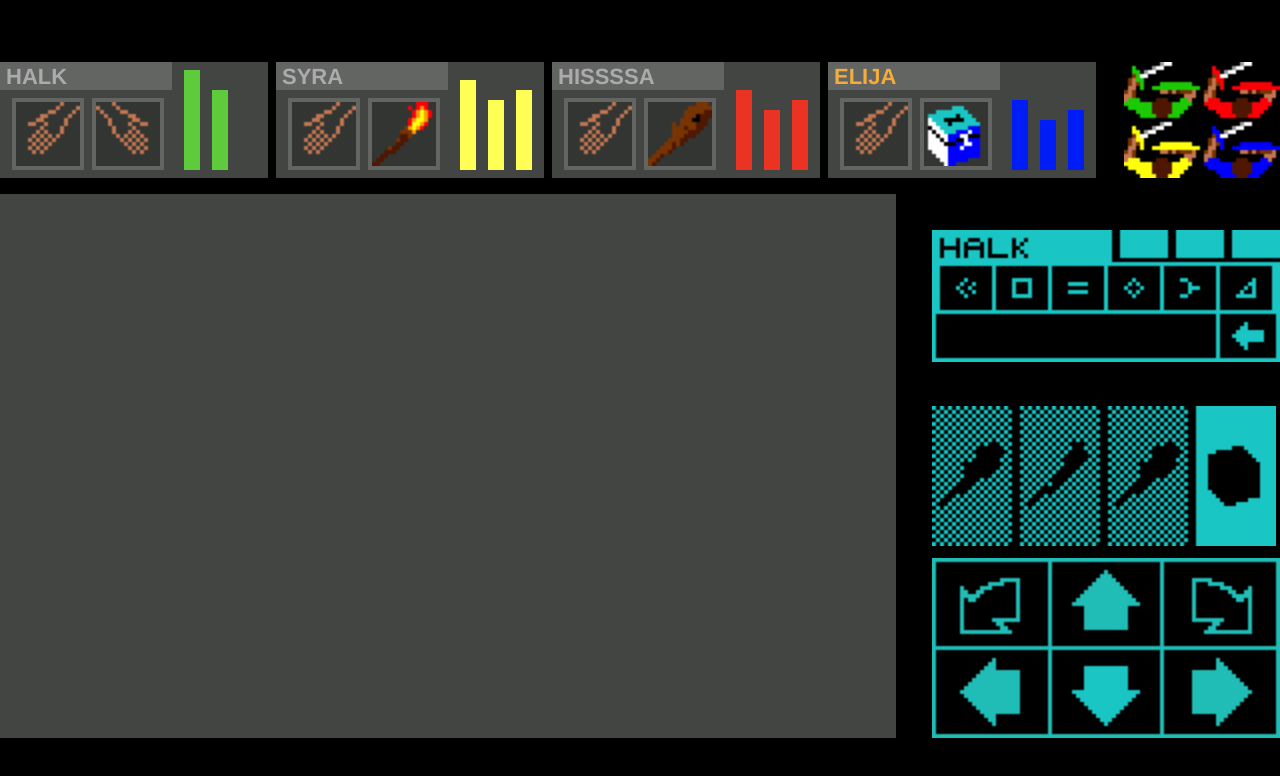
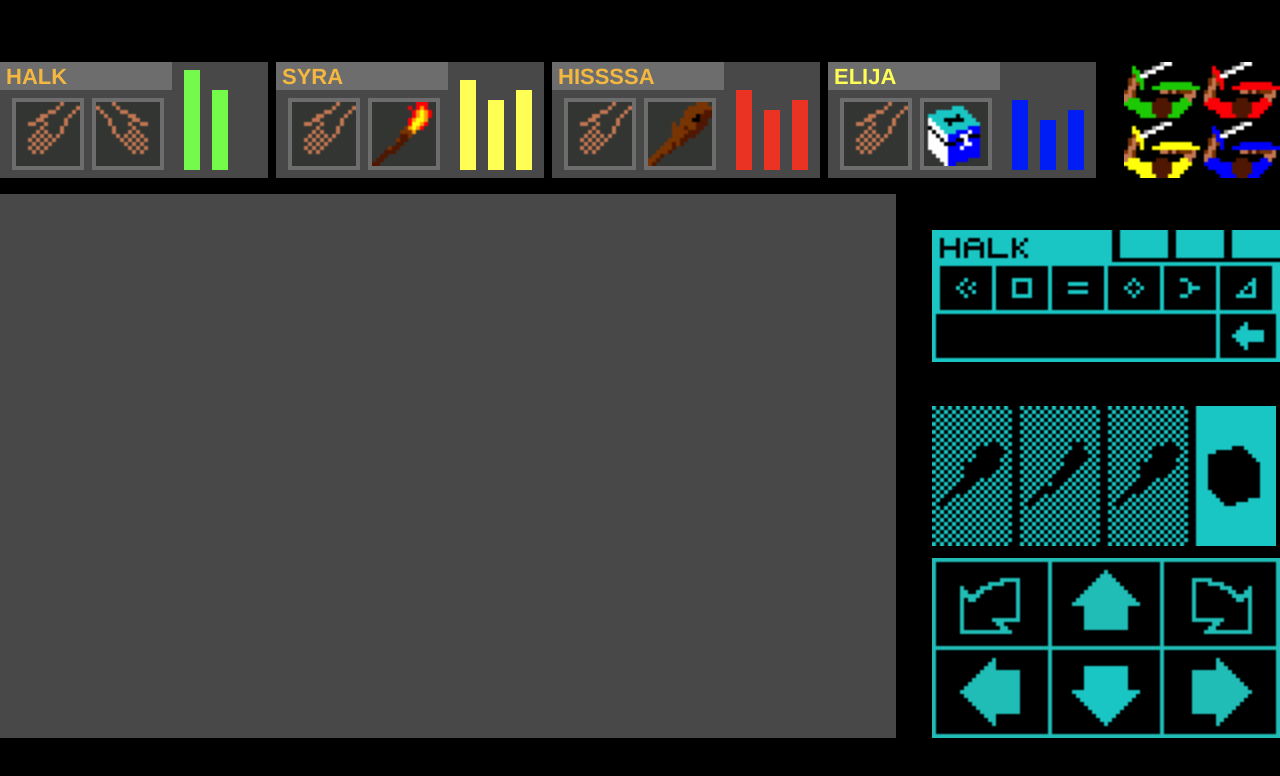
Before and after one commit to pascalgermain/vue-dungeon-master, a Vue app: page / in a window 1280 px wide. Shown: the top 776 px of the page. Built offline with nearby package versions, Linux system fonts and the light colour scheme.

Commit message:
Enhance color codes

```diff
--- a/src/components/CharacterName.vue
+++ b/src/components/CharacterName.vue
@@ -32,13 +32,13 @@ export default {
   height: double(14px);
   padding: 0 double(3px);
   background: $color-grey;
-  color: $color-grey-light;
+  color: $color-orange;
   font-size: double(11px);
   line-height: double(15px);
   text-transform: uppercase;
 
   &.active {
-    color: $color-orange;
+    color: $color-yellow;
   }
 }
 </style>
--- a/src/theme/_variables.scss
+++ b/src/theme/_variables.scss
@@ -2,24 +2,28 @@
   @return $number * 2
 }
 
-$color-black: #000;
+$color-black:        rgb(0, 0, 0);
+$color-grey-dark:    rgb(72, 72, 72);
+$color-grey:         rgb(109, 109, 109);
+// $color-grey-light:   rgb(145, 145, 145);
+// $color-grey-lighter: rgb(182, 182, 182);
+$color-white:        rgb(255, 255, 255);
 
-$color-grey-dark:  #434542;
-$color-grey:       #636563;
-$color-grey-light: #acaaad;
+// $color-brown-dark:  rgb(101, 41, 13);
+// $color-brown:       rgb(136, 75, 25);
+// $color-brown-light: rgb(208, 148, 115);
 
-$color-red: #ea3323;
+$color-red: rgb(234, 51, 35);
 
-$color-orange: #f3ad3d;
+$color-orange: rgb(244, 184, 64);
 
-$color-yellow: #fffe54;
+$color-yellow: rgb(255, 254, 84);
 
-$color-green: #5ecb3c;
+$color-green: rgb(117, 250, 76);
 
-$color-blue:       #001df5;
-$color-blue-light: #5dcccd;
-
-$color-white: #fff;
+// $color-blue-dark:  rgb(28, 71, 71);
+$color-blue:       rgb(0, 29, 245);
+$color-blue-light: rgb(98, 215, 216);
 
 $color-character-1: $color-green;
 $color-character-2: $color-yellow;
```
